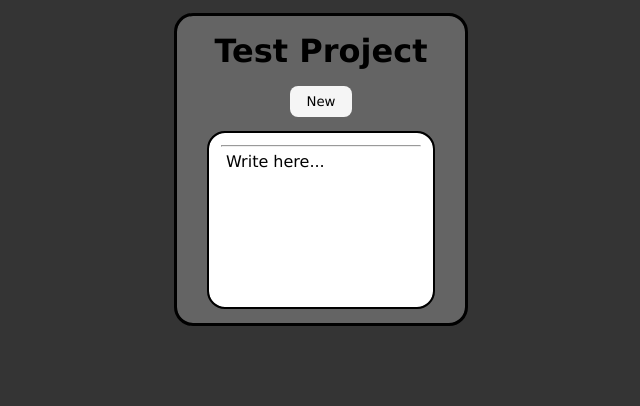
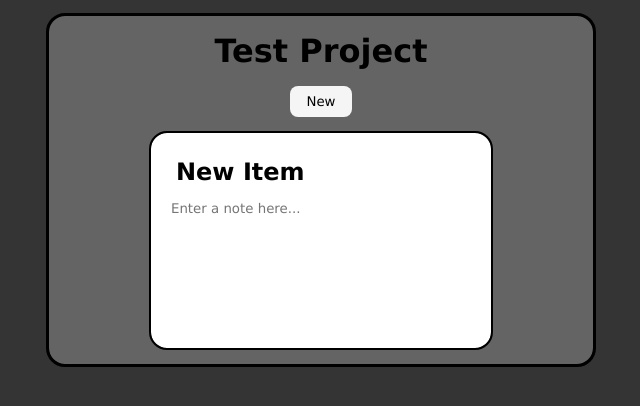
Before and after one commit to connsteele/todo-list, a website built with webpack: page src/template.html in a window 1280 px wide. Both pictures are taken after a click on the button "New". Shown: the whole page, without its empty margins (319-959 px from the left). Built offline with nearby package versions, Linux system fonts and the light colour scheme.

Commit message:
Card inputs and display: changed title to text input w/ styling, fixed text area not syncing to model

```diff
--- a/src/css/item.css
+++ b/src/css/item.css
@@ -1,7 +1,11 @@
 .item {
-    width: 200px;
-    height: 150px;
-    padding: .75rem;
+    display: flex;
+    flex-direction: column;
+    align-items: center;
+    gap: 5px;
+    width: 300px;
+    height: 175px;
+    padding: 20px;
     background-color: white;
     border-radius: 1rem;
     outline: 2px solid black;
@@ -9,6 +13,43 @@
 
     h1 {
         font-size: 1.5rem;
+    }
+
+    textarea {
+        padding: 5px;
+        width: 100%;
+        height: 50%;
+        resize: none;
+        outline: none;
+        border: none;
+        border-radius: 5px;
+    }
+    textarea:focus {
+        outline: 2px solid black;
+    }
+
+    div.card-header {
+        display: flex;
+        flex-direction: row;
+        justify-content: center;
+
+        h1 {
+            text-decoration: underline;
+        }
+    }
+
+    .card-title {
+        width: 100%;
+        padding: 5px;
+        font-size: 1.5rem;
+        font-weight: bold;
+        text-overflow: ellipsis;
+        border: none;
+        border-radius: 5px;
+    }
+    .card-title:focus {
+        outline: 2px solid blue;
+
     }
 }
 
--- a/src/css/project.css
+++ b/src/css/project.css
@@ -10,7 +10,7 @@
     flex-direction: column;
     align-items: center;
     padding: 1rem;
-    width: 20vw;
+    width: 40vw;
     gap: 1rem;
     border-radius: 1rem;
     outline: 3px solid black;
--- a/src/js/projectController.js
+++ b/src/js/projectController.js
@@ -18,12 +18,12 @@ function createProjectController(model, view, emitter) {
         });
     }
 
-    // Callback for updates to card U/I interaction, dispatch changes to model
+    // Callback for updates to card UI interaction, dispatch changes to model
     const updateCardInfo = (id, info) => {
         model.updateTodoItem(id, info);
     }
 
-    // Create a todo item
+    // Callback for new card created in UI, tell the model it needs a new item
     const createItem = () => {
         projModel.addItem();
     }
--- a/src/js/projectModel.js
+++ b/src/js/projectModel.js
@@ -9,7 +9,7 @@ function createProjectModel(name, emitter) {
     let todos = createTodoCollection();
 
     // Ask the collection to add a new item to the end and emit a message
-    function addItem(name="") {
+    function addItem(name=undefined) {
         const item = todos.pushItem(name, projName);
         projEmitter.emit("todoAdd", {item, todos});
     }
--- a/src/js/projectView.js
+++ b/src/js/projectView.js
@@ -19,16 +19,26 @@ function createProjectView(title) {
             const card = document.createElement("div");
             card.className = "item";
             card.dataset.itemId = item.id;
-            const title = document.createElement("h1");
-            title.innerText = item.title;
-            const hr = document.createElement("hr");
-            const info = document.createElement("p");
-            info.innerText = item.info;
-            info.contentEditable = "true";
+            const header = document.createElement("div");
+            header.className = "card-header";
+            const title = document.createElement("input");
+            title.className = "card-title";
+            title.type = "text";
+            title.value = item.title;
+            const info = document.createElement("textarea");
+            // if there is no info use placeholder text
+            if (item.info === "") {
+                info.placeholder = "Enter a note here..."
+            }
+            else {
+                info.innerText = item.info;
+            }
+
+
 
             // Add info to card
-            card.appendChild(title);
-            card.appendChild(hr);
+            header.appendChild(title);
+            card.appendChild(header);
             card.appendChild(info);
 
             // Add card to page
@@ -55,8 +65,8 @@ function createProjectView(title) {
     // Settup a callback for input events on cards
     const bindupdateCardInfo = (handler) => {
         document.addEventListener("input", (e) => {
-            if (e.target.nodeName === "P") {
-                handler(e.target.parentElement.dataset.itemId, e.target.innerText);
+            if (e.target.nodeName === "TEXTAREA") {
+                handler(e.target.parentElement.dataset.itemId, e.target.value);
                 // if (e.target.className === "item") {
                 //     handler(0, info);
                 // }
--- a/src/js/todoCollection.js
+++ b/src/js/todoCollection.js
@@ -2,7 +2,7 @@ import { createTodoModel } from "./todoModel";
 
 function createTodoCollection () {
     // Push a new item to the end of the list and return it
-    const pushItem = (name="", project) => {
+    const pushItem = (name="New Item", project) => {
         const id = `${project}[${length()}]`;
         const item = createTodoModel(name, id);
         models.push(item);
--- a/src/js/todoModel.js
+++ b/src/js/todoModel.js
@@ -9,7 +9,7 @@ function formatDate(date) {
 // Factory function for todoLogic model
 function createTodoModel(inTitle, inId) {
     let title = inTitle;
-    let info = "Write here...";
+    let info = "";
     let id = inId; // base off project name and array position?
     let priority = 0; // 0 to 5
     let dateCreated = formatDate(new Date());
```
